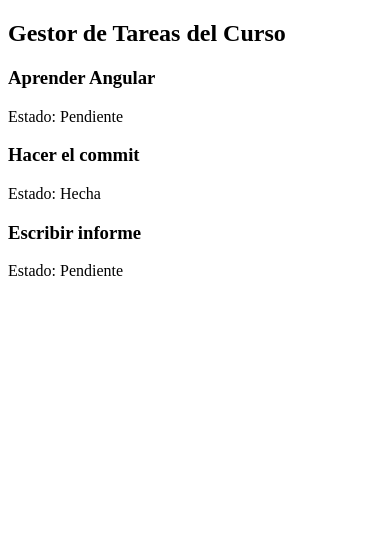
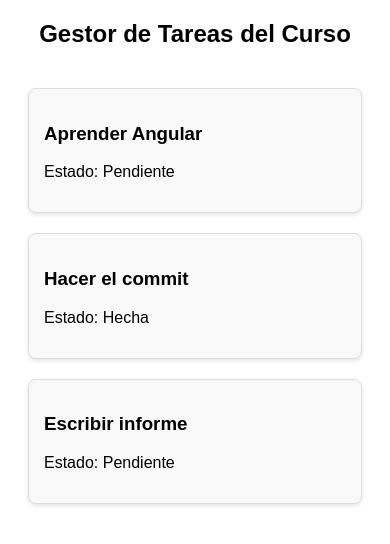
Before and after one commit to AndrssWV/gestor-tareas-angular-fork, an Angular app: page / in a window 390 px wide. Shown: the top 544 px of the page. Built offline with nearby package versions, Linux system fonts and the light colour scheme.

Commit message:
style: aplicacion de diseño responsive basico con flexbox y grid css

```diff
--- a/src/app/componentes/lista-tareas/lista-tareas.css
+++ b/src/app/componentes/lista-tareas/lista-tareas.css
@@ -0,0 +1,11 @@
+.contenedor-tareas {
+  display: grid;
+  grid-template-columns: repeat(auto-fill, minmax(250px, 1fr));
+  gap: 20px;
+  padding: 20px;
+}
+
+h2 {
+  text-align: center;
+  font-family: sans-serif;
+}
--- a/src/app/componentes/tarjeta-tarea/tarjeta-tarea.css
+++ b/src/app/componentes/tarjeta-tarea/tarjeta-tarea.css
@@ -0,0 +1,13 @@
+.tarjeta {
+  background-color: #f9f9f9;
+  border: 1px solid #ddd;
+  border-radius: 8px;
+  padding: 15px;
+  box-shadow: 0 2px 4px rgba(0,0,0,0.1);
+  font-family: sans-serif;
+  transition: transform 0.2s;
+}
+
+.tarjeta:hover {
+  transform: translateY(-5px);
+}
```
